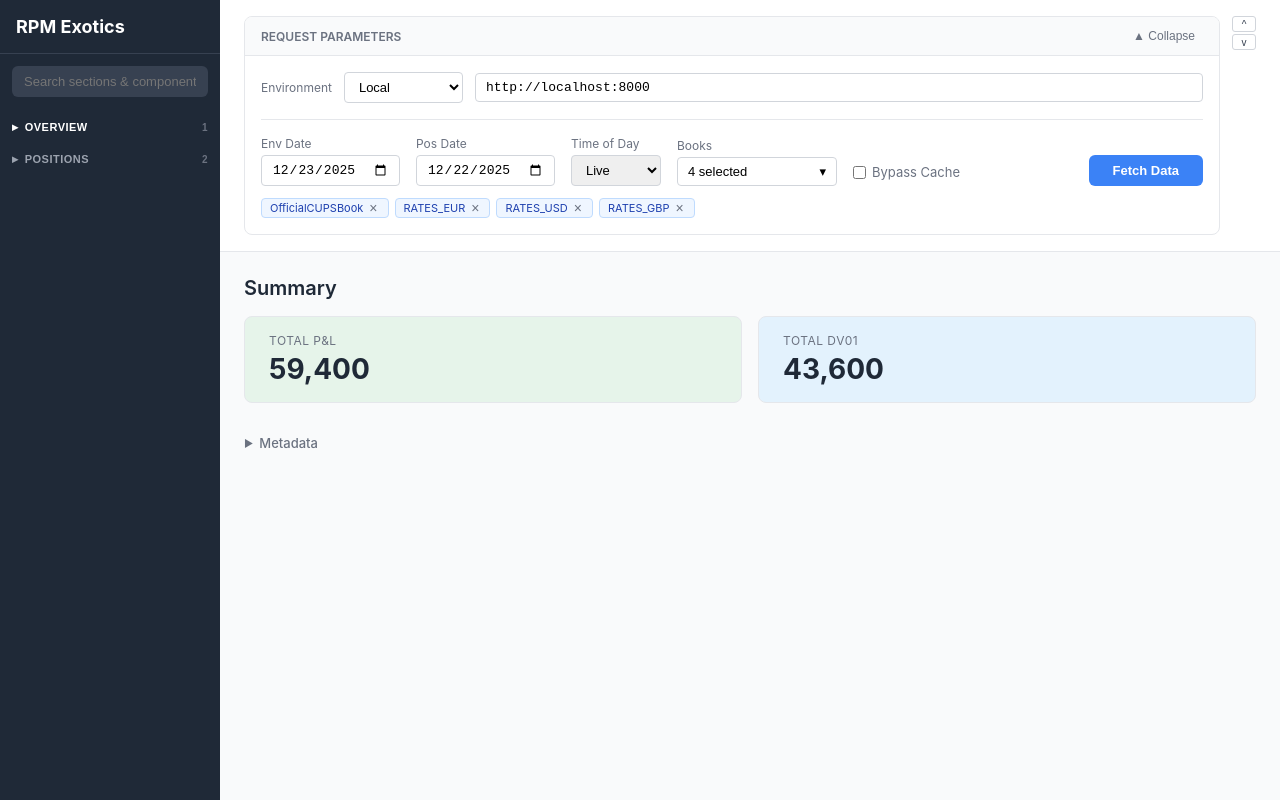
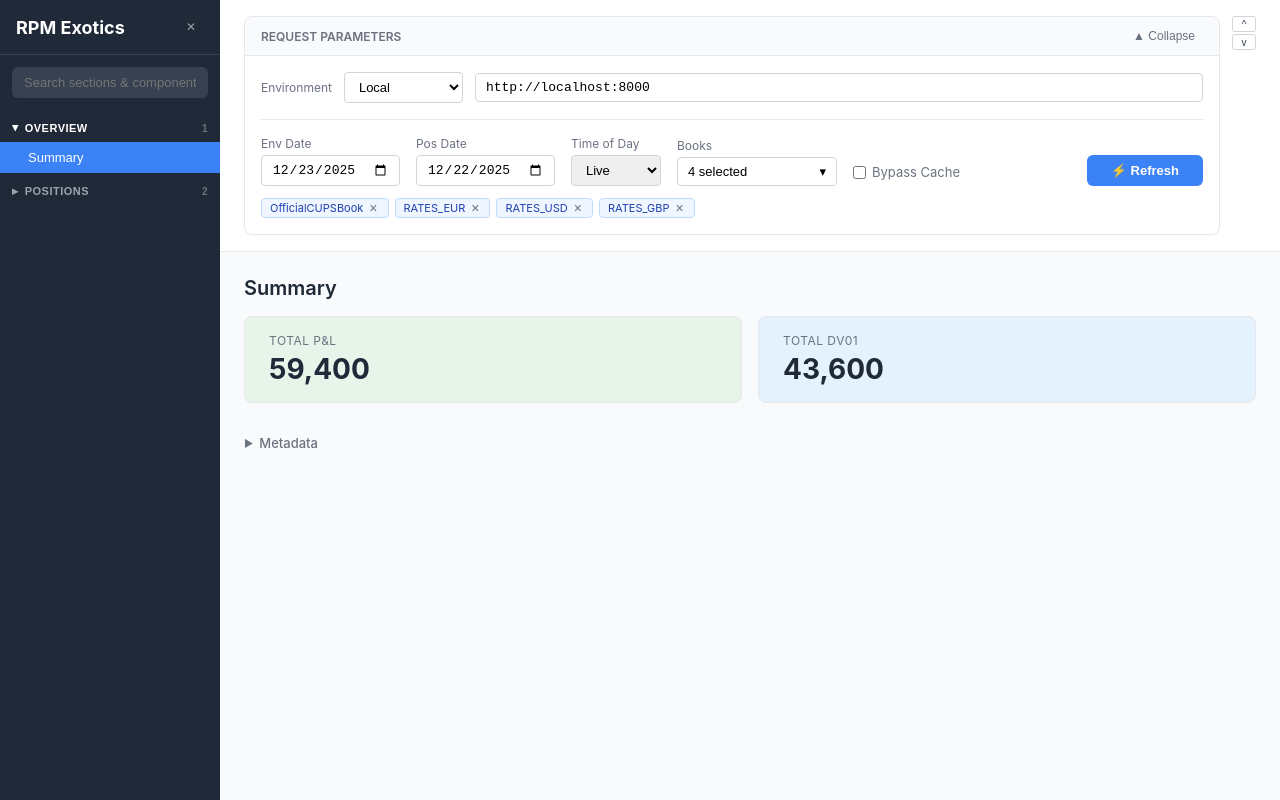
Before and after one commit to hawoot/rpm_exo, a React (Vite) app: page / in a window 1280 px wide. Built offline with nearby package versions, Linux system fonts and the light colour scheme; what ag-grid-community would draw is missing.

Commit message:
Enhance sidebar functionality: add collapse feature and update navbar config for default expansion

```diff
--- a/config/sections/navbar.json
+++ b/config/sections/navbar.json
@@ -2,6 +2,7 @@
   "groups": [
     {
       "label": "Overview",
+      "defaultExpanded": true,
       "sections": [
         {
           "id": "summary",
@@ -15,6 +16,7 @@
     },
     {
       "label": "Positions",
+      "defaultExpanded": false,
       "sections": [
         {
           "id": "futures-positions",
--- a/src/App.tsx
+++ b/src/App.tsx
@@ -15,6 +15,7 @@ import type { LayoutItem } from './types';
 
 function App(): JSX.Element {
   const [currentSection, setCurrentSection] = useState<string>(getDefaultSectionId);
+  const [isSidebarCollapsed, setIsSidebarCollapsed] = useState<boolean>(false);
   const mainContentRef = useRef<HTMLElement>(null);
 
   const {
@@ -65,6 +66,8 @@ function App(): JSX.Element {
       <Sidebar
         currentSection={currentSection}
         onSectionChange={setCurrentSection}
+        isCollapsed={isSidebarCollapsed}
+        onToggleCollapse={() => setIsSidebarCollapsed((prev) => !prev)}
       />
 
       <div
--- a/src/components/forms/ParamsForm.tsx
+++ b/src/components/forms/ParamsForm.tsx
@@ -198,7 +198,7 @@ function ParamsForm({
             cursor: isLoading ? 'not-allowed' : 'pointer',
           }}
         >
-          {isLoading ? 'Loading...' : 'Fetch'}
+          {isLoading ? 'Loading...' : `${!params.bypass_cache ? '⚡ ' : ''}Refresh`}
         </button>
       </div>
     );
@@ -493,7 +493,7 @@ function ParamsForm({
               marginLeft: 'auto',
             }}
           >
-            {isLoading ? 'Loading...' : 'Fetch Data'}
+            {isLoading ? 'Loading...' : `${!params.bypass_cache ? '⚡ ' : ''}Refresh`}
           </button>
         </div>
 
--- a/src/components/layout/Sidebar.tsx
+++ b/src/components/layout/Sidebar.tsx
@@ -56,11 +56,17 @@ function SectionButton({ section, isActive, onClick, indent = false }: SectionBu
   );
 }
 
-function Sidebar({ currentSection, onSectionChange }: SidebarProps): JSX.Element {
+function Sidebar({ currentSection, onSectionChange, isCollapsed, onToggleCollapse }: SidebarProps): JSX.Element {
   const { groups } = navbarConfig;
 
   const [searchQuery, setSearchQuery] = useState<string>('');
-  const [expandedGroups, setExpandedGroups] = useState<Record<string, boolean>>({});
+  const [expandedGroups, setExpandedGroups] = useState<Record<string, boolean>>(() => {
+    const initial: Record<string, boolean> = {};
+    groups.forEach((group) => {
+      initial[group.label] = group.defaultExpanded ?? false;
+    });
+    return initial;
+  });
 
   const toggleGroup = (groupLabel: string): void => {
     setExpandedGroups((prev) => ({
@@ -109,6 +115,37 @@ function Sidebar({ currentSection, onSectionChange }: SidebarProps): JSX.Element
 
   const isSearching = searchQuery.trim().length > 0;
 
+  if (isCollapsed) {
+    return (
+      <nav
+        style={{
+          width: '40px',
+          backgroundColor: '#1f2937',
+          color: '#ffffff',
+          display: 'flex',
+          flexDirection: 'column',
+          height: '100%',
+          overflow: 'hidden',
+        }}
+      >
+        <button
+          onClick={onToggleCollapse}
+          title="Expand sidebar"
+          style={{
+            padding: '16px 8px',
+            border: 'none',
+            background: 'transparent',
+            color: '#d1d5db',
+            cursor: 'pointer',
+            fontSize: '14px',
+          }}
+        >
+          ☰
+        </button>
+      </nav>
+    );
+  }
+
   return (
     <nav
       style={{
@@ -125,6 +162,9 @@ function Sidebar({ currentSection, onSectionChange }: SidebarProps): JSX.Element
         style={{
           padding: '16px',
           borderBottom: '1px solid #374151',
+          display: 'flex',
+          justifyContent: 'space-between',
+          alignItems: 'center',
         }}
       >
         <h1
@@ -136,6 +176,20 @@ function Sidebar({ currentSection, onSectionChange }: SidebarProps): JSX.Element
         >
           RPM Exotics
         </h1>
+        <button
+          onClick={onToggleCollapse}
+          title="Collapse sidebar"
+          style={{
+            padding: '4px 8px',
+            border: 'none',
+            background: 'transparent',
+            color: '#9ca3af',
+            cursor: 'pointer',
+            fontSize: '12px',
+          }}
+        >
+          ✕
+        </button>
       </div>
 
       <div style={{ padding: '12px 12px 8px' }}>
--- a/src/types/views.ts
+++ b/src/types/views.ts
@@ -128,6 +128,7 @@ export interface SectionConfig {
 /** Navigation group with nested sections */
 export interface NavGroup {
   label: string;
+  defaultExpanded?: boolean;
   sections: SectionConfig[];
 }
 
@@ -180,6 +181,8 @@ export interface MetadataProps {
 export interface SidebarProps {
   currentSection: string;
   onSectionChange: (sectionId: string) => void;
+  isCollapsed: boolean;
+  onToggleCollapse: () => void;
 }
 
 /** ParamsForm component props */
```
